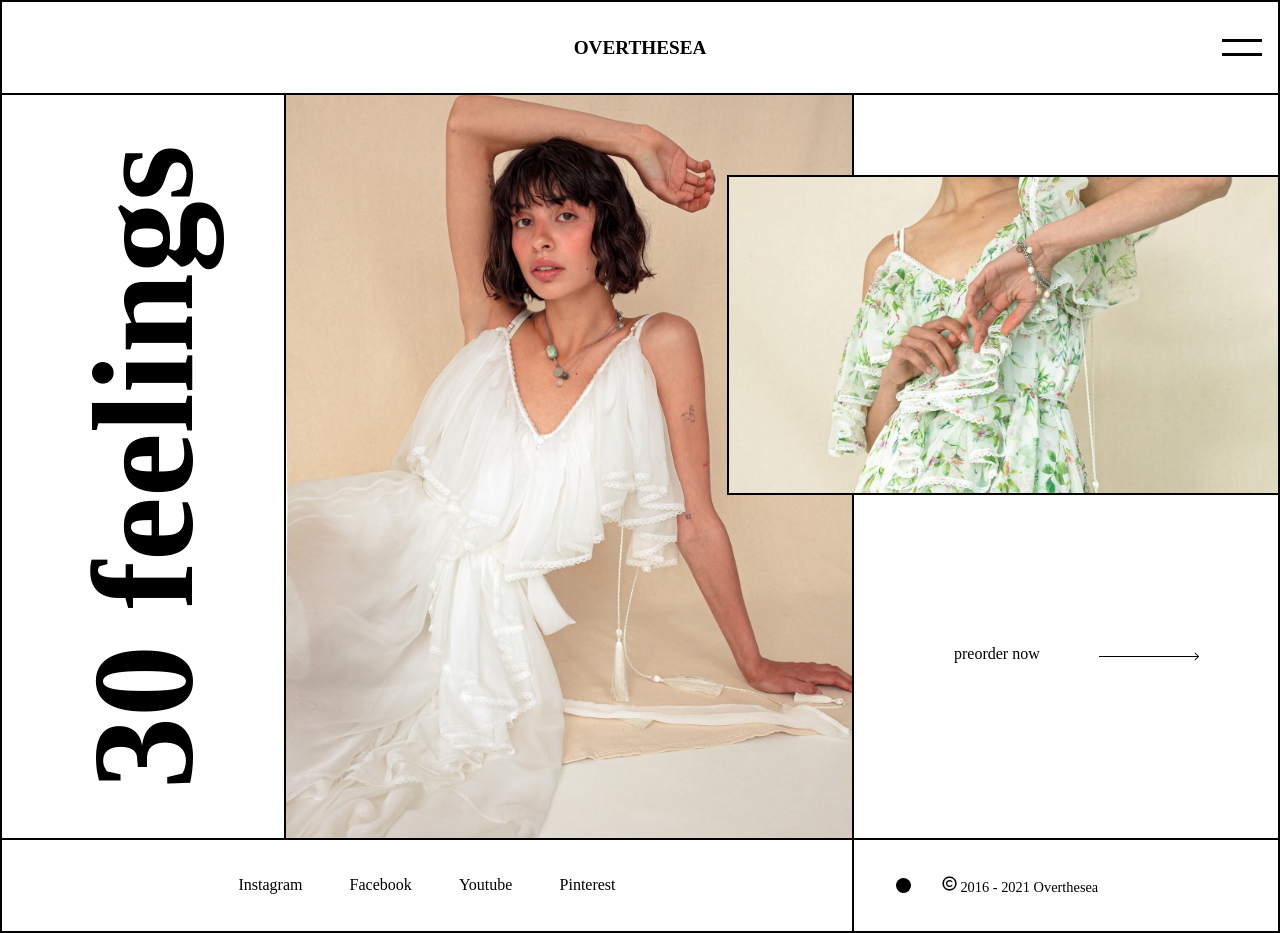
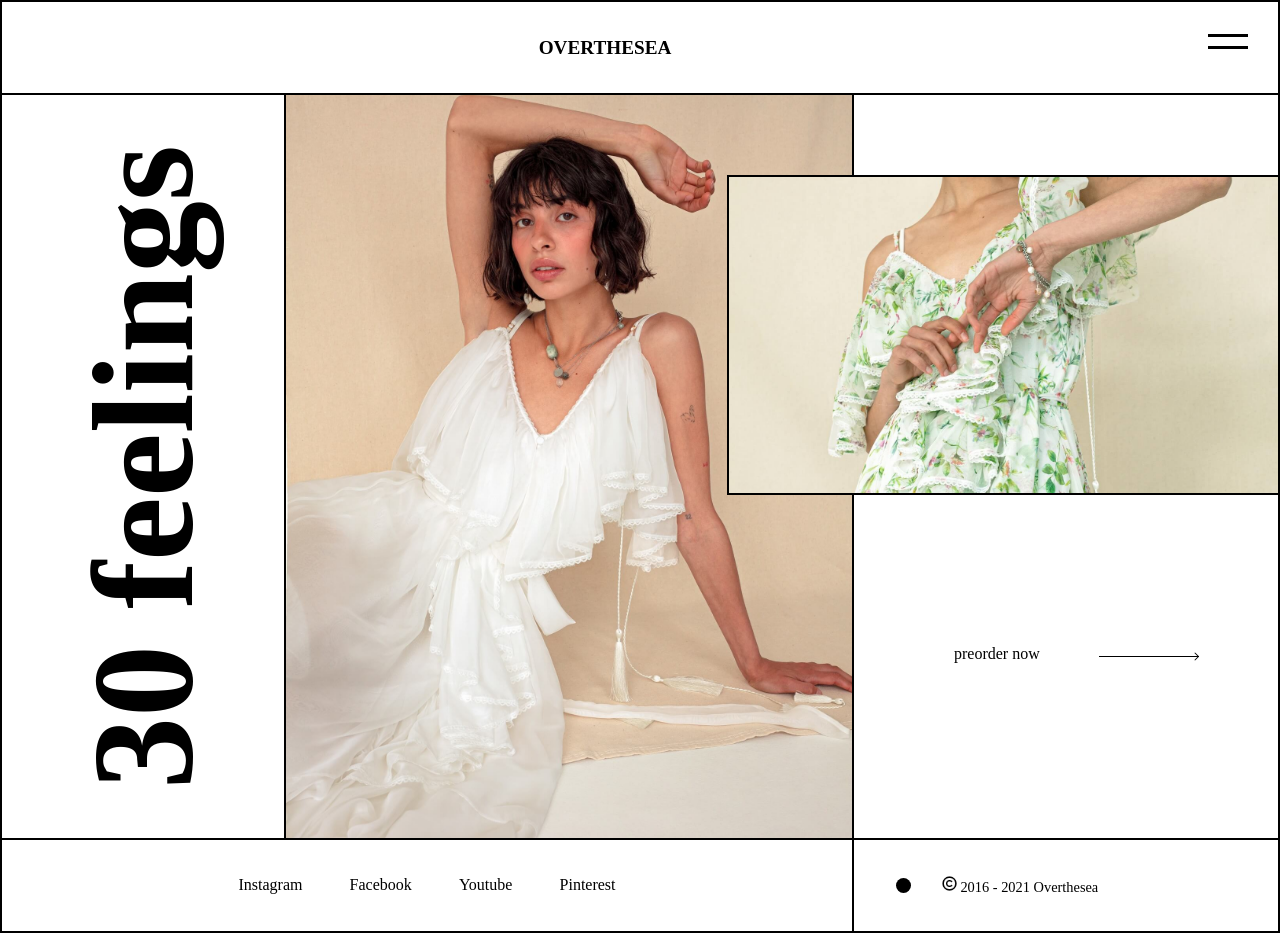
Before and after one commit to Lucadol/Dress-sale, a plain HTML site: page index.html in a window 1280 px wide. Drawn offline with Linux system fonts and the light colour scheme; a web font is replaced by a local one.

Commit message:
changement barre menu

```diff
--- a/index.html
+++ b/index.html
@@ -34,13 +34,17 @@
         </div>
 
         <div class="preorder-now">
-            <p>preorder now</p>
             <div class="robe">
                 <img src="./assets/images/femme plan large.jpg" alt="">
             </div>
-            <span id="fleche1"></span>
-            <span id="fleche2"></span>
-            <span id="fleche3"></span>
+            <div class="preorder">
+                <p>preorder now</p>
+                <div>
+                    <span id="fleche1"></span>
+                    <span id="fleche2"></span>
+                    <span id="fleche3"></span>
+                </div>
+            </div>
             <!-- <div class="fil"> -->
                 <!-- <img src="./assets/images/fil rouge.png" alt=""> -->
             <!-- </div> -->
--- a/style.css
+++ b/style.css
@@ -36,20 +36,21 @@ body {
         font-size: 1.2rem;
     }
 
-    #menu1 {
-        height: 3px;
-        width: 40px;
-        background: black;
-        position: absolute;
-        top: 37px; left: 1220px;
-    }
-
+    #menu1,
     #menu2 {
         height: 3px;
         width: 40px;
         background: black;
-        position: absolute;
-        top: 51px; left: 1220px;
+        margin-bottom: 25px;
+    }
+
+    #menu1 {
+        margin-right: -40px;
+    }
+
+    #menu2 {
+       margin-bottom: 0;
+       margin-right: 30px;
     }
 
     .feelings {
@@ -190,3 +191,11 @@ body {
         float: left;
         margin-left: 10%;
     }
+
+    /* @media screen and (max-width: 1100px) {
+        .preorder {
+            display: flex;
+            flex-direction: column;
+        }
+
+    } */
```
